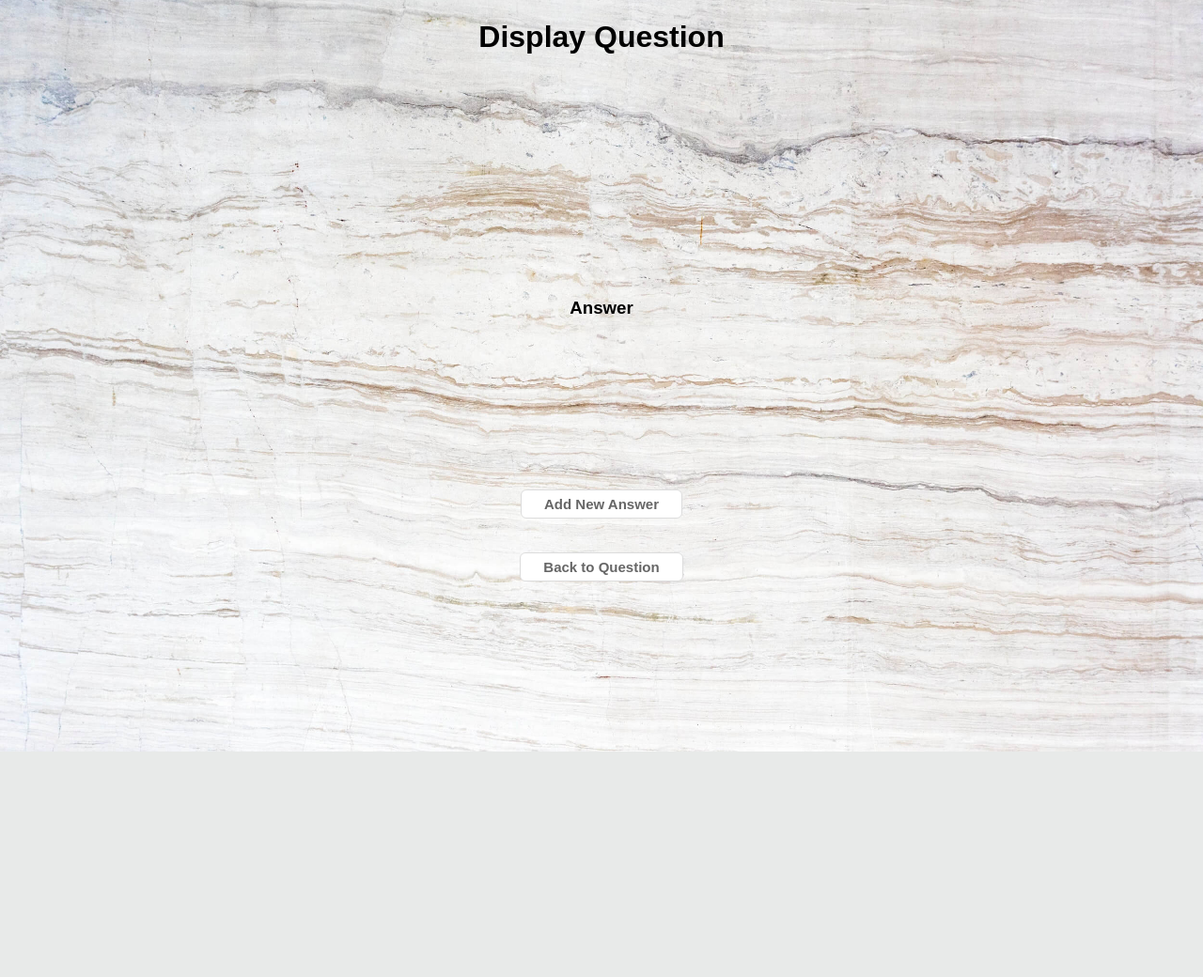
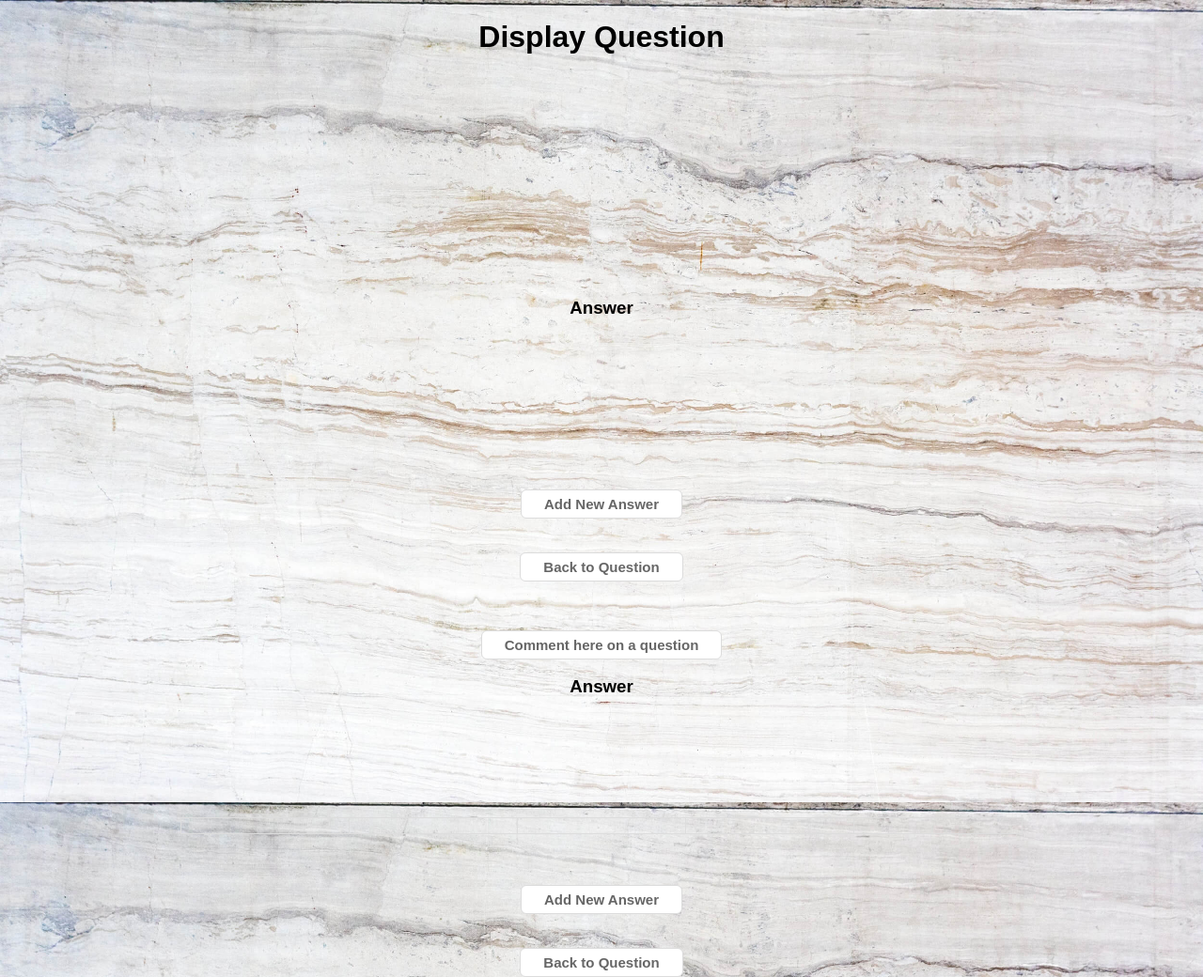
Before and after one commit to MateMiklos/AskMate, a Flask app: template templates/display.html in a window 1280 px wide. Shown: the whole page at 94% size. Before the commit the page ends 800 px from the top, so only its background shows below. Run offline with Flask 2, Linux system fonts and the light colour scheme; the template is opened without the code that fills it, so the values that code supplies are empty.

Commit message:
add comment to question working

```diff
--- a/data_handler.py
+++ b/data_handler.py
@@ -66,8 +66,8 @@ def get_result_by_search(cursor, title):
 @database_common.connection_handler
 def get_answer_by_search(cursor,title):
     cursor.execute("""
-                                SELECT * FROM answer
-                                WHERE message LIKE  %(title)s;
+                            SELECT * FROM answer
+                            WHERE message LIKE  %(title)s;
                                """,
                    {'title': title})
     result = cursor.fetchall()
@@ -85,12 +85,35 @@ def get_answer_header():
 @database_common.connection_handler
 def get_latest_questions(cursor):
     cursor.execute("""
-                                SELECT * FROM question
-                                ORDER BY id DESC
-                                LIMIT 5;
+                            SELECT * FROM question
+                            ORDER BY id DESC
+                            LIMIT 5;
                                """)
     result = cursor.fetchall()
     return result
+
+
+@database_common.connection_handler
+def add_comment_to_question(cursor, question_id, message):
+    submission_time = datetime.now().isoformat(timespec='seconds')
+    edited_count = 0
+    cursor.execute("""
+                      INSERT INTO comment (question_id, message, submission_time, edited_count)
+                    VALUES (%(question_id)s, %(message)s, %(submission_time)s, %(edited_count)s); """,
+                   {'question_id': question_id, 'message': message, 'submission_time':submission_time,
+                    'edited_count': edited_count})
+
+
+@database_common.connection_handler
+def find_comment_by_question_id(cursor, question_id):
+    cursor.execute("""
+                        SELECT * FROM comment
+                        WHERE question_id=%(question_id)s;
+                       """,
+                   {'question_id': question_id})
+    comments = cursor.fetchall()
+
+    return comments
 
 
 @database_common.connection_handler
--- a/server.py
+++ b/server.py
@@ -24,18 +24,13 @@ def search():
     if request.method == "GET":
         post_request = request.args.get('search')
         search = ('%' + post_request + '%')
-@app.route("/search", methods=["POST"])
-def list_():
-    if request.method=="POST":
-        post_request= request.form['search']
-        search =('%'+post_request+'%')
         print(search)
 
     questions = data_handler.get_result_by_search(search)
     answer = data_handler.get_answer_by_search(search)
     header = data_handler.get_header()
     if answer == []:
-        return render_template("search.html", questions=questions,header=header)
+        return render_template("search.html", questions=questions, header=header)
     return render_template("search.html", questions=answer, header=header)
 
 
@@ -66,7 +61,6 @@ def display_question(id):
                            answers_header=answers_header)
 
 
-
 @app.route('/question/<question_id>/new-answer', methods=['POST', 'GET'])
 def add_answer(question_id):
     if request.method == 'POST':
@@ -83,10 +77,6 @@ def add_answer(question_id):
     return render_template('add_answer.html', question_number=question_number, question_id=question_id)
 
 
-@app.route('/answer/<id>/new-comment')
-def comment_on_answers(id):
-    answers = data_handler.get_answers()
-    return render_template('answer_comments.html', id=id, answers=answers)
 @app.route('/answer/<id>/new-comment', methods=['POST', 'GET'])
 def comments_on_answers(id):
     answer = data_handler.get_answer_by_id(id)
@@ -112,6 +102,16 @@ def vote_up(id):
 
 
 
+@app.route('/question/<question_id>/new-comment', methods=['GET', 'POST'])
+def add_comment_to_question(question_id):
+    if request.method == 'POST':
+        message_data = request.form.to_dict()
+        message = message_data['message']
+        data_handler.add_comment_to_question(question_id, message)
+        return redirect(url_for('display_question', id=question_id))
+    return render_template('add_comment_to_question.html', question_id=question_id)
+
+
 if __name__ == '__main__':
     app.run(
         host='0.0.0.0',
--- a/templates/display.html
+++ b/templates/display.html
@@ -58,5 +58,66 @@
     <div style="text-align:center;">
         <a href="{{ url_for("list_") }}" class="button" style="text-decoration: none">Back to Question</a>
     </div>
+<br><br>
+
+<p align="center"><a class="button" href="{{ url_for('add_comment_to_question', question_id = questionz.id) }}">
+    Comment here on a question</a></p>
+
+
+{% for line in comment_to_question %}
+
+    <p class="comment" align="center" style="text-decoration: underline;"><em>{{ line.message }}</em></p>
+    <table align="center">
+
+        <tr>
+            <td width="150" align="center">Submission time</td>
+            <td width="150" align="center">Times edited</td>
+        </tr>
+        <tr>
+            <td width="150" align="center">{{ line.submission_time }}</td>
+            <td width="150" align="center">{{ line.edited_count }}</td>
+        </tr>
+        <td></td>
+
+
+    </table>
+
+
+{% endfor %}
+
+<div style="text-align:center;">
+    <h3>Answer</h3>
+</div>
+<table>
+    <tr>
+        {% for line in answers_header %}
+            <th>{{ line }}</th>
+        {% endfor %}
+    </tr>
+{#  {% for answer in answers %}#}
+    <tr>
+        <td>{{ answers["id"] }}</td>
+        <td>{{ answers['submission_time'] }}</td>
+        <td>{{ answers['question_id'] }}</td>
+        <td>{{ answers['message'] }}</td>
+        <td>{{ answers['image'] }}</td>
+    </tr>
+{#   {% endfor %}#}
+</table>
+<br><br>
+
+</div>
+<br>
+<div style="text-align:center;">
+{#    {% if answers['question_id'] is defined %}#}
+    <a href='/question/{{ questionz['id'] }}/new-answer' class="button" style="text-decoration: none">Add New Answer</a>
+{#    {% else%}#}
+{#    <a href='/question/{{0}}/new-answer' class="button" style="text-decoration: none">Add New Answer</a>#}
+{#    {% endif %}#}
+</div>
+<br><br>
+<div style="text-align:center;">
+    <a href="{{ url_for("index") }}" class="button" style="text-decoration: none">Back to Question</a>
+</div>
 </body>
 </html>
```
Also changed, not shown: templates/add_comment_to_question.html (added, +22 -0 lines).
